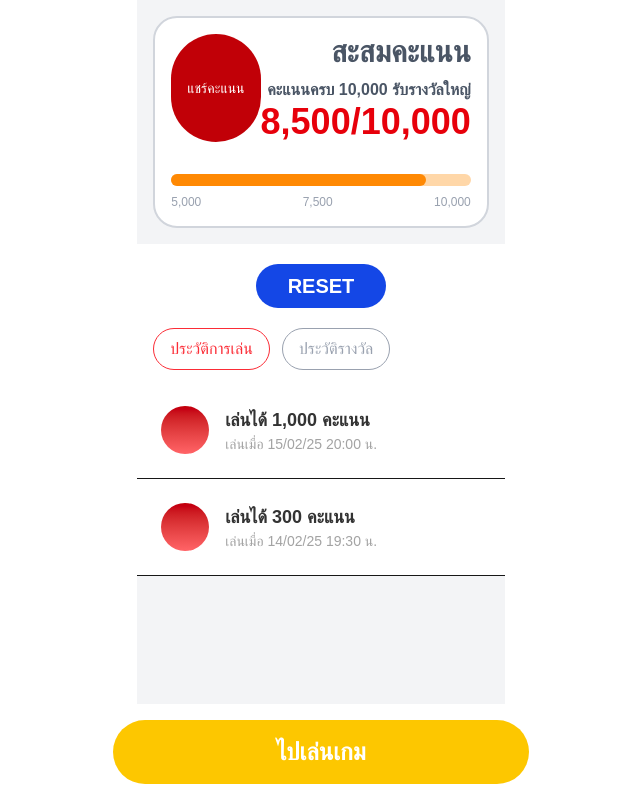
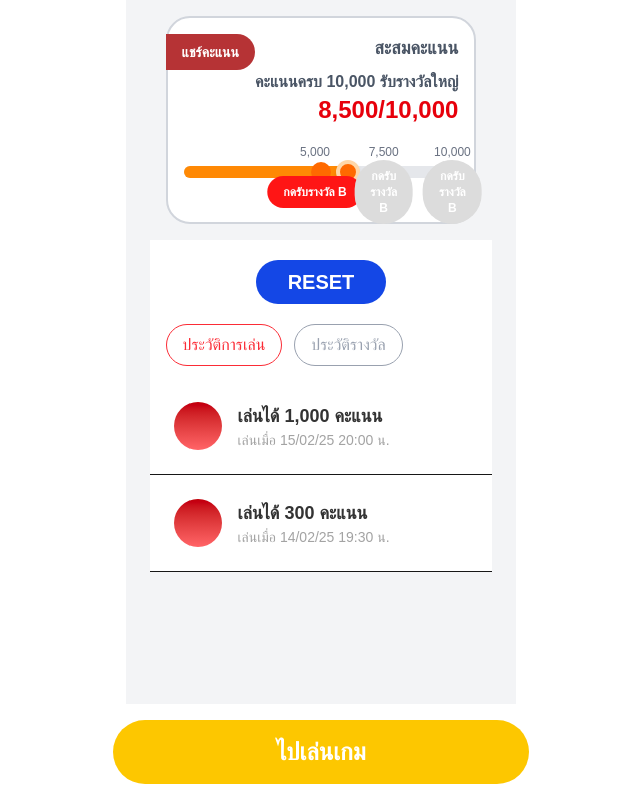
Before and after one commit to newbie-Loon/nextzy-game-fe, a Next.js app: page /home in a window 1280 px wide. Shown: the whole page, without its empty margins (319-959 px from the left). Built offline with nearby package versions, Linux system fonts and the light colour scheme.

Commit message:
fix progressCard to use new progressCare component fix playGameButton to make it reuse in page home and game

```diff
--- a/app/home/components/playGameButton.tsx
+++ b/app/home/components/playGameButton.tsx
@@ -1,14 +1,23 @@
 import { useRouter } from "next/navigation";
-
-export default function PlayGameButton() {
+interface PlayGameButtonProps {
+page?: string;
+}
+export default function PlayGameButton({
+page = "home",
+}: PlayGameButtonProps) {
   const router = useRouter();
   const handlePlay = async () => {
+    if(page == "home"){
       router.push("/game");
+    }else{
+      router.push("/home");
+    }
+
   };
   return (
     <div className="fixed bottom-0 left-0 right-0 mx-auto max-w-md bg-white p-4">
       <button className="w-full rounded-full bg-yellow-400 py-4 text-2xl font-bold text-white" onClick={handlePlay}>
-        ไปเล่นเกม
+        {page == 'home' ? "ไปเล่นเกม" : "กลับหน้าหลัก"}
       </button>
     </div>
   );
--- a/app/home/components/progressCard.tsx
+++ b/app/home/components/progressCard.tsx
@@ -1,35 +1,27 @@
+import ProgressBar from "./progressBar";
+
 export default function ProgressCard() {
   return (
     <div className="rounded-3xl border-2 border-gray-300 bg-white p-4">
-      <div className="flex justify-between">
-        <button className="rounded-full bg-red-700 px-4 py-1 text-sm text-white">
+      <div className="flex justify-between pb-3">
+        <button className="rounded-r-full bg-[#B63335] px-4 py-2 max-h-[22px] text-sm font-bold text-white pb-7 ml-[-18px]">
           แชร์คะแนน
         </button>
 
         <div className="text-right">
-          <h2 className="text-3xl font-bold text-gray-600">สะสมคะแนน</h2>
+          <h2 className="text-lg font-bold text-gray-600">สะสมคะแนน</h2>
 
           <p className="mt-2 font-semibold text-gray-600">
             คะแนนครบ 10,000 รับรางวัลใหญ่
           </p>
 
-          <p className="text-4xl font-bold text-red-600">
+          <p className="text-2xl font-bold text-red-600">
             8,500/10,000
           </p>
         </div>
       </div>
 
-      <div className="mt-8">
-        <div className="h-3 rounded-full bg-orange-200">
-          <div className="h-3 w-[85%] rounded-full bg-orange-400" />
-        </div>
-
-        <div className="mt-2 flex justify-between text-xs text-gray-400">
-          <span>5,000</span>
-          <span>7,500</span>
-          <span>10,000</span>
-        </div>
-      </div>
+      <ProgressBar score={6000} />
     </div>
   );
 }
--- a/app/home/page.tsx
+++ b/app/home/page.tsx
@@ -36,8 +36,12 @@ export default function HomePage() {
     },
   ];
 
+  const initData = async () => {
+
+  }
+
   return (
-    <div className="mx-auto min-h-screen mx-auto max-w-md bg-gray-100">
+    <div className="mx-auto min-h-screen mx-auto max-w-2xl bg-gray-100 pr-6 pl-6">
       <div className="pb-24">
         <div className="p-4">
           <ProgressCard />
@@ -60,7 +64,7 @@ export default function HomePage() {
           </div>
         </div>
 
-      <PlayGameButton />
+      <PlayGameButton page="home"/>
       </div>
     </div>
   );
--- a/app/login/page.tsx
+++ b/app/login/page.tsx
@@ -9,7 +9,6 @@ import RewardModal from "../home/components/rewardModal";
 
 export default function LoginPage() {
     const router = useRouter();
-    const [open, setOpen] = useState(false);
 
     const handleGuestLogin = async () => {
         const userCookie: string | null = CookieService.get("user") || null;
@@ -36,11 +35,6 @@ export default function LoginPage() {
                     </div>
                 </div>
             </div>
-            <RewardModal
-        open={open}
-        reward="A"
-        onClose={() => setOpen(false)}
-      />
         </>
     );
 }
```
